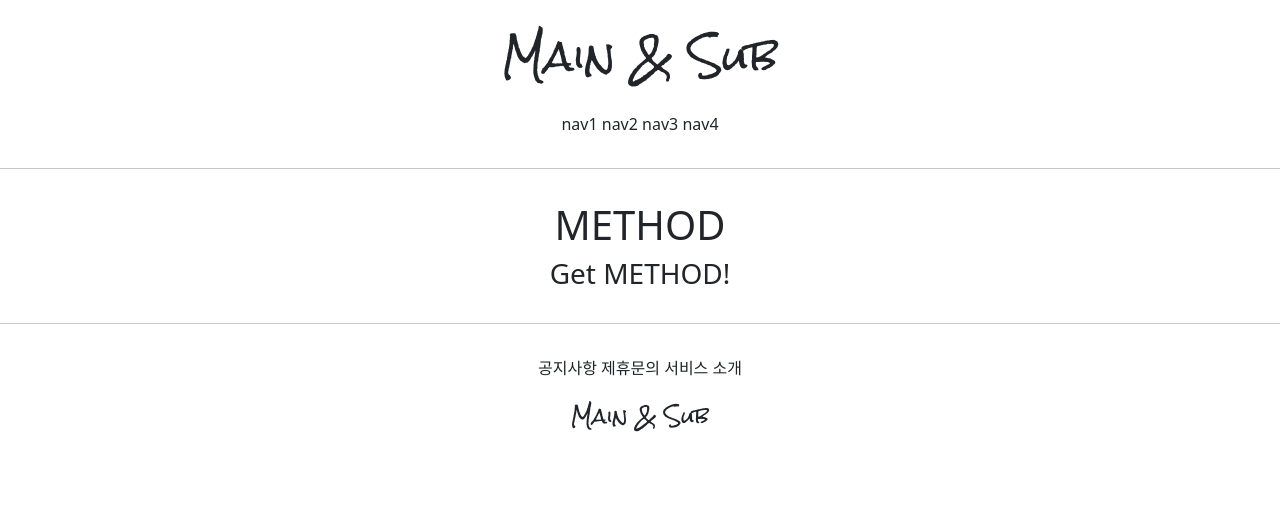
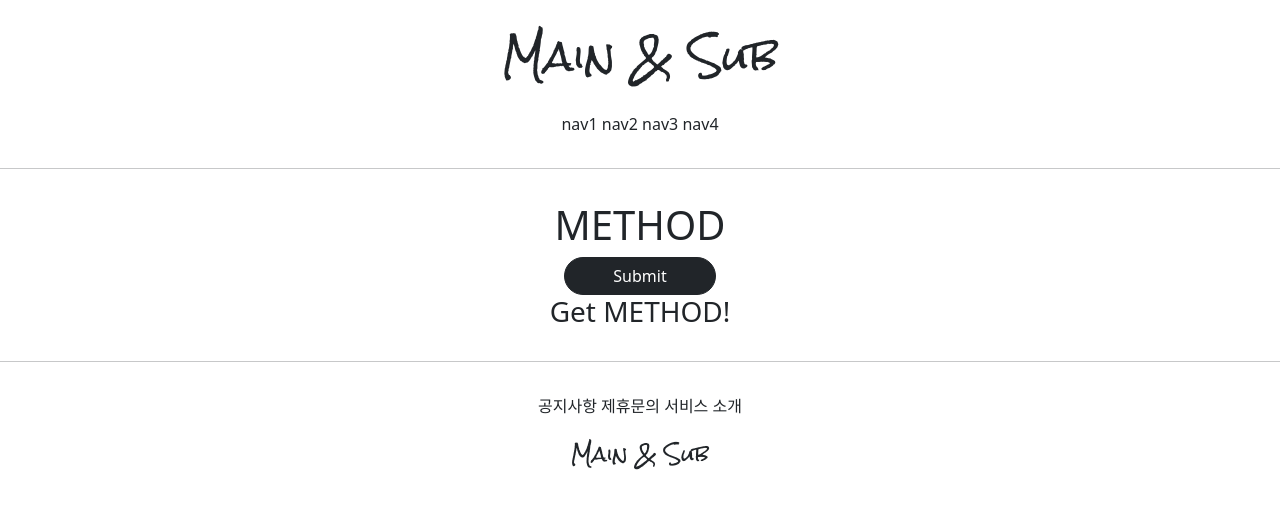
Before and after one commit to xxoellie/xxoellie, a Django app: page /accounts/hello_world/ in a window 1280 px wide. Shown: the top 509 px of the page. Run offline with Django 3.2, Linux system fonts and the light colour scheme; parts of the project's set-up code (start-up, migrations or seed data) failed here and were passed over.

Commit message:
xxoellie practice 7/8 3

```diff
--- a/accountapp/templates/accountapp/hello_world.html
+++ b/accountapp/templates/accountapp/hello_world.html
@@ -17,6 +17,12 @@
     <div style=" margin : 2rem; text-align: center ">
         <h1>METHOD</h1>
 
+        <form action="/accounts/hello_world/" method="post">
+            {% csrf_token %}
+            <input type="submit" class="px-5 btn btn-dark rounded-pill">
+        </form>
+
+
         <h3>{{ text }}</h3>
     </div>
 
```
